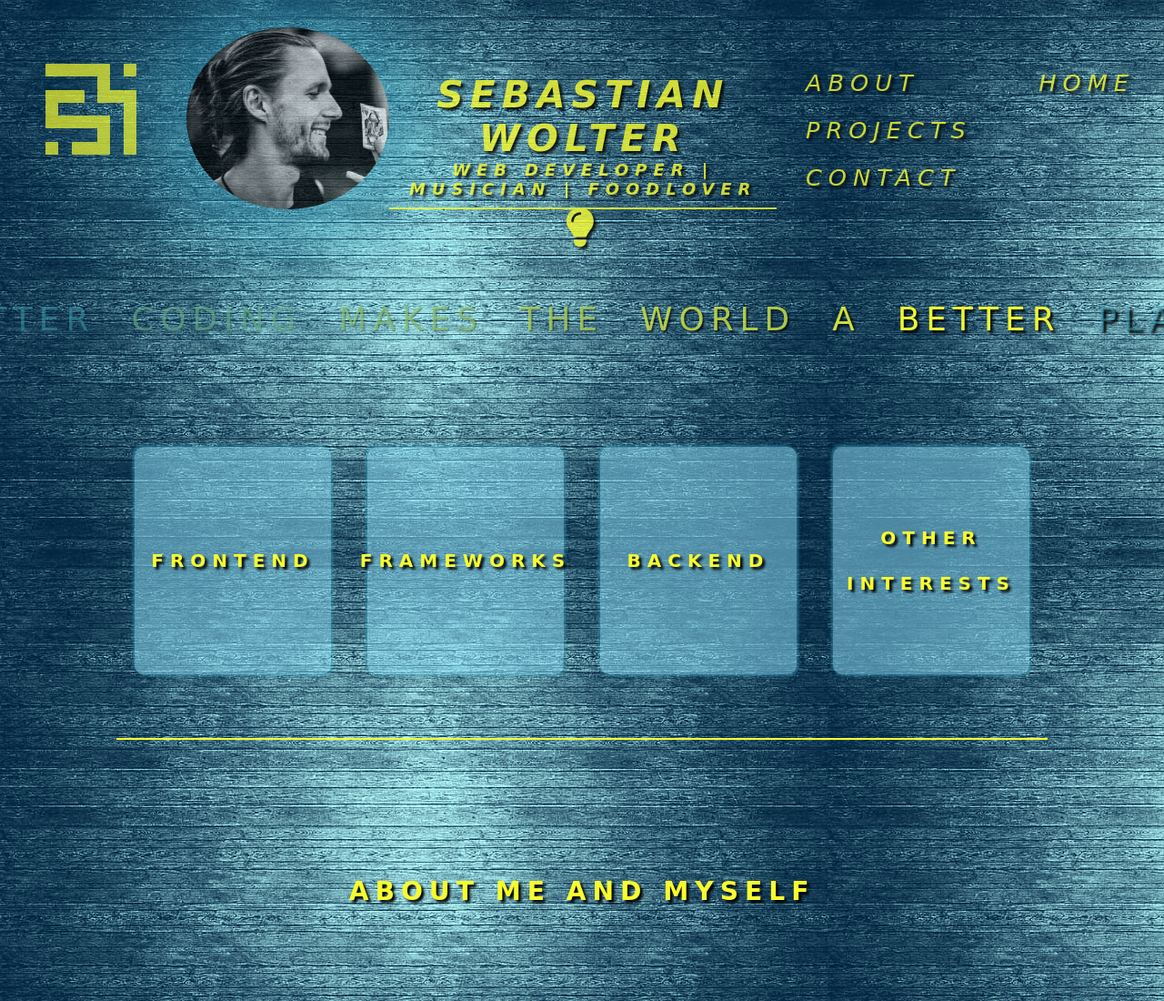
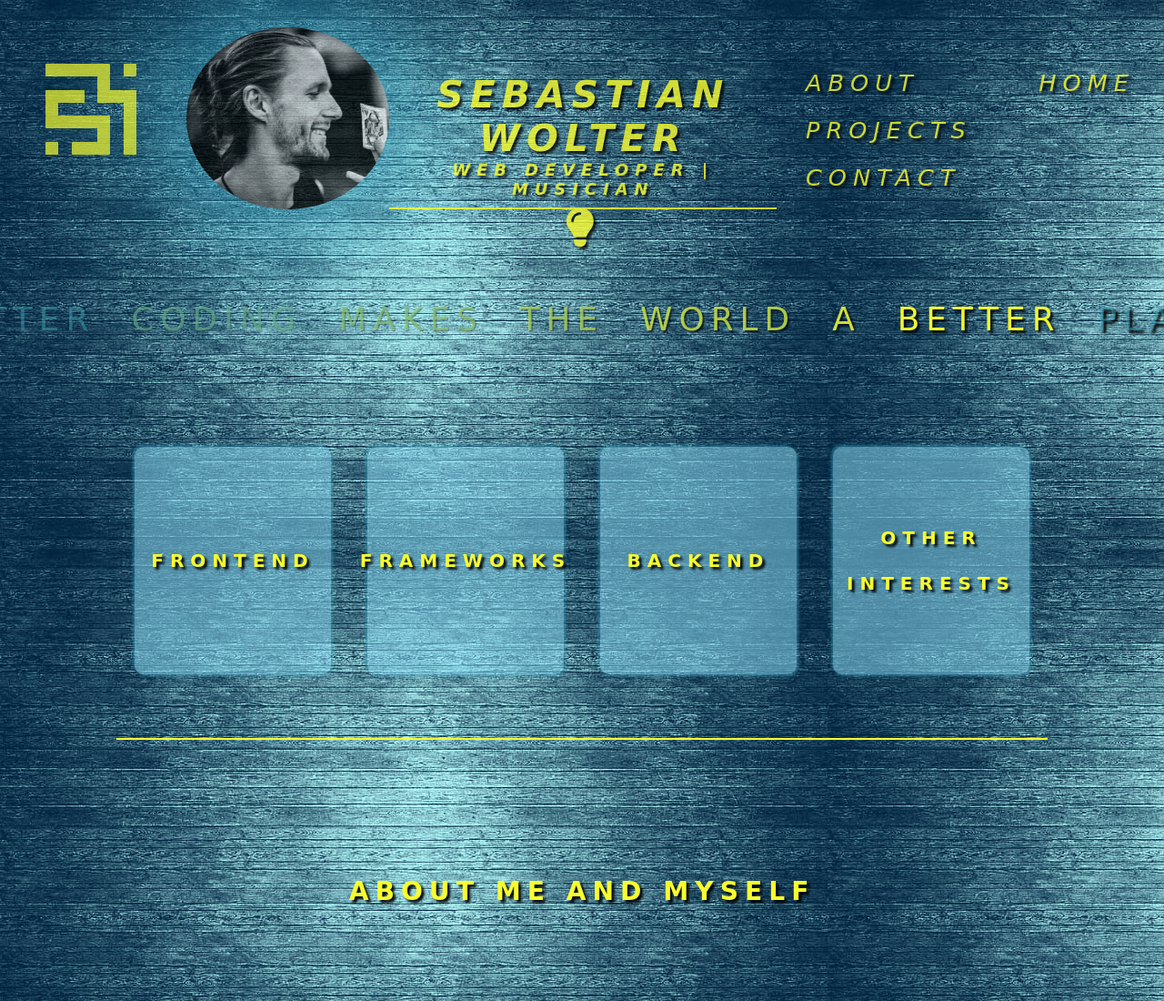
Before and after one commit to SebastianWolter1/FinalProject, a website: page index.html in a window 1280 px wide. Shown: the top 1100 px of the page at 91% size. Drawn offline with Linux system fonts and the light colour scheme; a web font is replaced by a local one.

Commit message:
finalfinal!

```diff
--- a/index.html
+++ b/index.html
@@ -17,7 +17,7 @@
             <img src="./src/assets/images/Seb.jpg" alt="Seb">
             <div>
                 <h1>Sebastian Wolter</h1>
-                <h4>Web Developer |<a href="https://soundcloud.com/dachgeschoss-1" target="_blank" style="font-size: .7rem; text-decoration: none;" > Musician</a> | Foodlover</h4>
+                <h4>Web Developer |<a href="https://soundcloud.com/dachgeschoss-1" target="_blank" style="font-size: .7rem; text-decoration: none;" > Musician</a></h4>
                 <h6><a href="./src/pages/index-invert.html"><i class="fa-solid fa-lightbulb"></i></a></h6>
             </div>
             <ul>
```
Also changed, not shown: src/pages/index-invert.html (+1 -1 lines).
